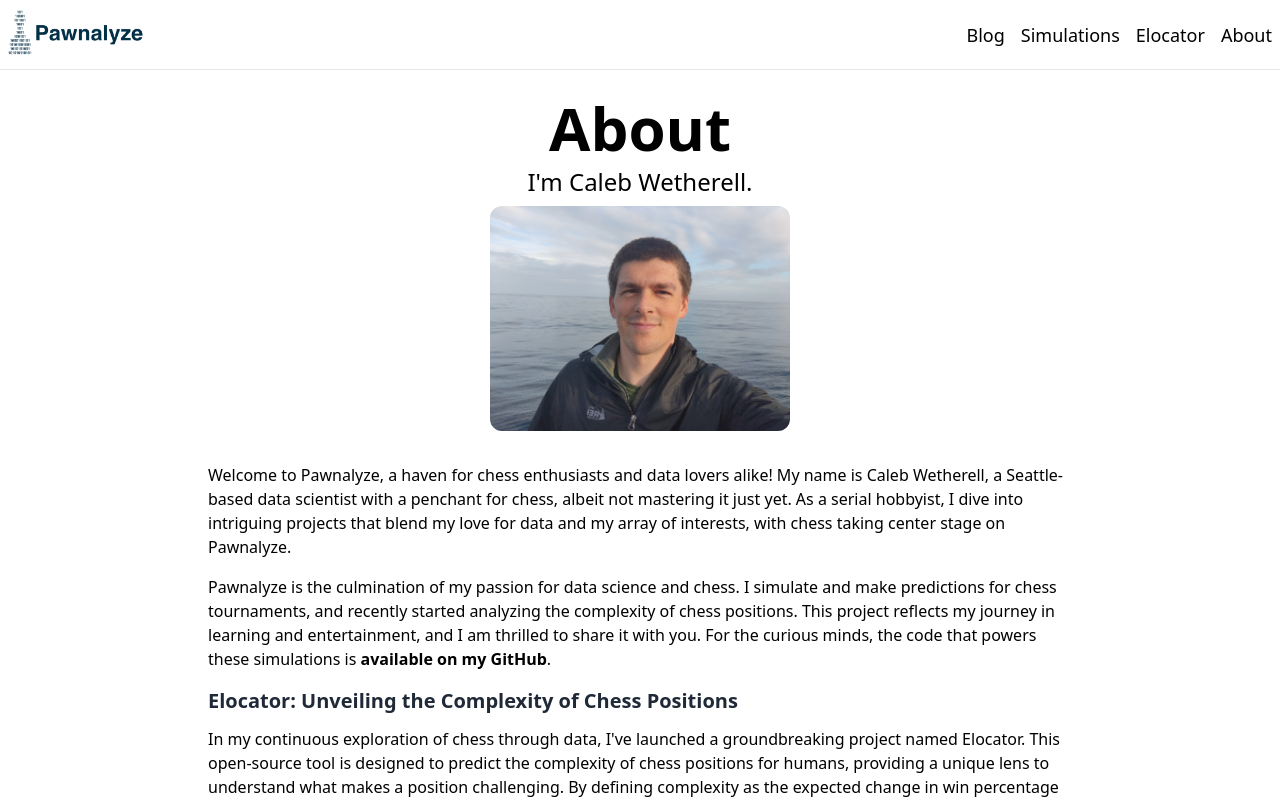
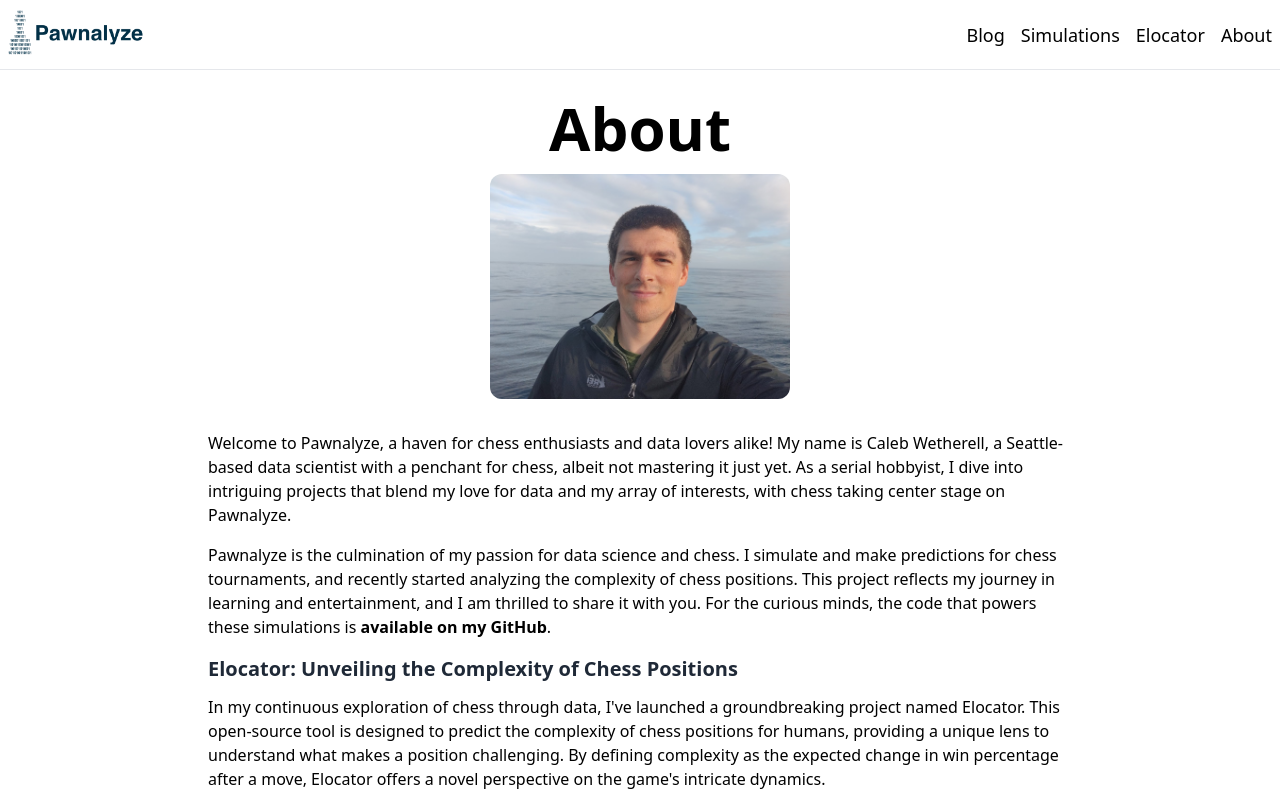
Before and after one commit to cmwetherell/pawnalyze, a Next.js app: page /about in a window 1280 px wide. Shown: the top 800 px of the page. Built offline with nearby package versions, Linux system fonts and the light colour scheme.

Commit message:
remove byline thiny

```diff
--- a/app/about/page.tsx
+++ b/app/about/page.tsx
@@ -23,7 +23,6 @@ const About = () => {
         <main className="flex-1 flex flex-col mt-3">
         {/* <div className="flex-1 flex flex-col bg-white p-8 justify-center"> */}
           <h1 className="text-6xl font-bold text-center text-black mb-2 mt-4">About</h1>
-          <p className="text-2xl text-center text-black">I&apos;m Caleb Wetherell.</p>
           <Image
             src="/img/selfie.jpeg"
             alt="Caleb Wetherell"
```
